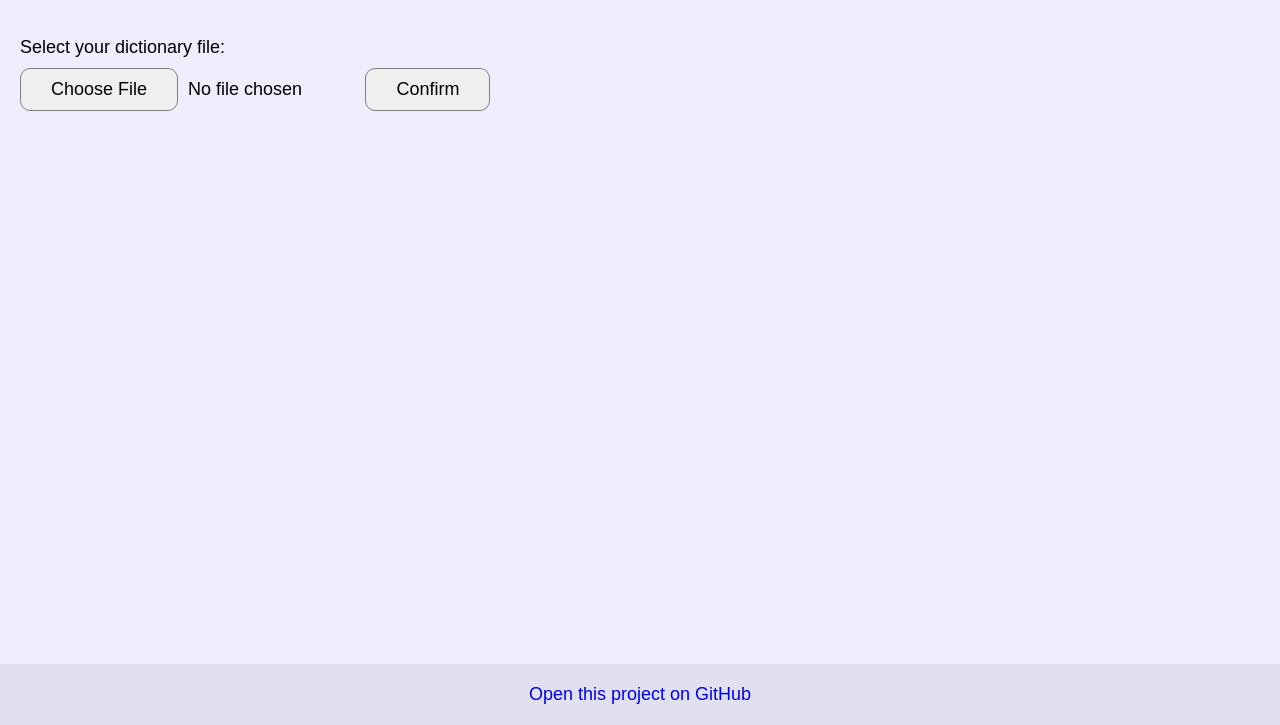
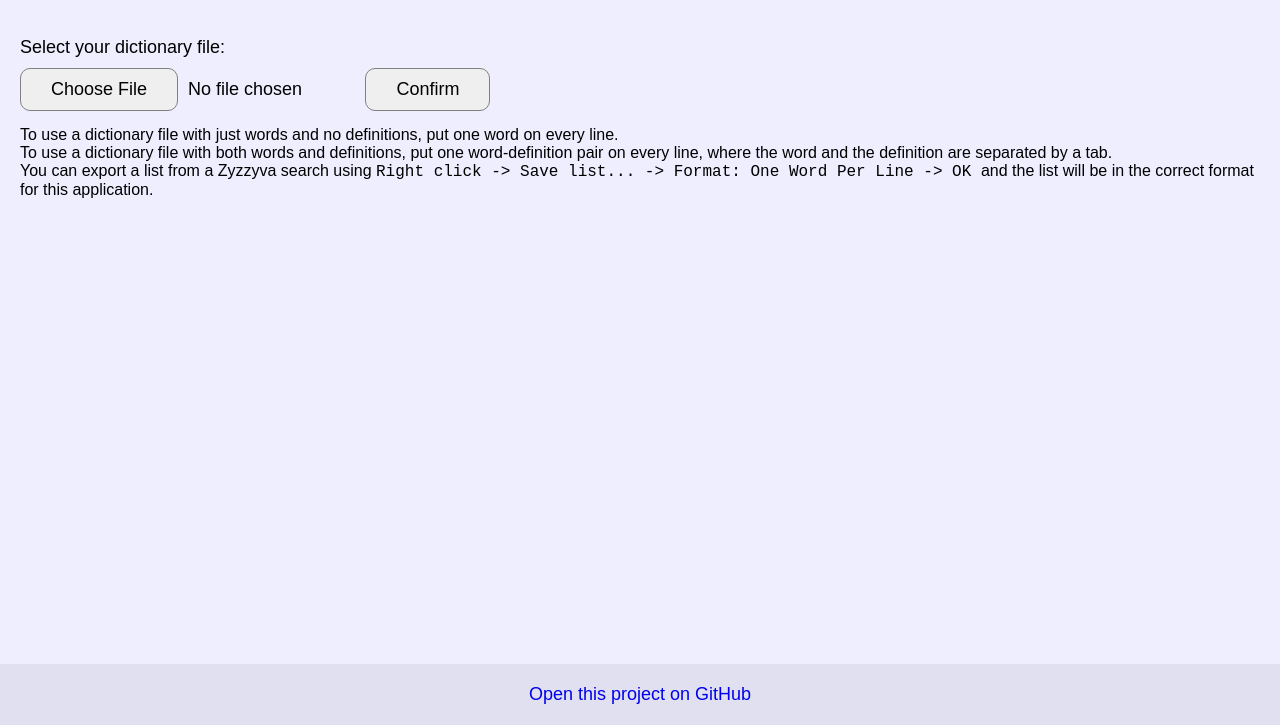
Before and after one commit to JamesZhang2/Scrabble-Phoney-Trainer, a plain HTML site: page index.html in a window 1280 px wide. Shown: the part 75-800 px from the top of the page. Drawn offline with Linux system fonts and the light colour scheme.

Commit message:
Add dictionary selection instructions

```diff
--- a/index.html
+++ b/index.html
@@ -19,7 +19,20 @@
                 <p class="dict-select-prompt">Select your dictionary file:</p>
                 <input type="file" id="dict-input" />
                 <button id="dict-confirm-btn">Confirm</button>
-                <pre id="file-contents"></pre>
+                <div class="dict-select-instructions">
+                    <p>
+                        To use a dictionary file with just words and no definitions, put one word on every line.
+                    </p>
+                    <p>
+                        To use a dictionary file with both words and definitions, put one word-definition pair on every
+                        line, where the word and the definition are separated by a tab.
+                    </p>
+                    <p>
+                        You can export a list from a Zyzzyva search using
+                        <code> Right click -> Save list... -> Format: One Word Per Line -> OK </code>
+                        and the list will be in the correct format for this application.
+                    </p>
+                </div>
             </div>
 
             <div class="quiz">
--- a/script.js
+++ b/script.js
@@ -40,7 +40,12 @@ function readDict() {
         const dictFile = dictInput.files[0];
         const reader = new FileReader();
         reader.onload = () => {
+            // TODO: Doesn't work yet - still proceeds to quiz even if dict is empty
             dict = parseDict(reader.result.trim());
+            if (Object.keys(dict).length === 0) {
+                alert("Please select a valid dictionary file.");
+                return;
+            }
             nextQuiz();
         };
         reader.readAsText(dictFile);
@@ -53,7 +58,7 @@ function readDict() {
         const dictSelect = document.querySelector(".dict-select");
         dictSelect.style.display = "none";
     } else {
-        alert("Please select a valid dictionary file.")
+        alert("Please select a valid dictionary file.");
     }
 }
 
@@ -67,17 +72,17 @@ function readDict() {
 function parseDict(raw) {
     result = {};
     lines = raw.split("\n");
-    if (lines[0].includes("\t")) {
-        // Dictionary contains definitions
-        hasDef = true;
-        for (line of lines) {
+    for (line of lines) {
+        if (line.trim() === "") {
+            continue;
+        }
+        if (line.includes("\t")) {
+            // Dictionary contains definitions
+            hasDef = true;
             wordDef = line.split("\t");
-            result[wordDef[0].trim()] = wordDef[1];
-        }
-    } else {
-        hasDef = false;
-        for (line of lines) {
-            result[line.trim()] = "";
+            result[wordDef[0].trim().toUpperCase()] = wordDef[1];
+        } else {
+            result[line.trim().toUpperCase()] = "";
         }
     }
     if (DEBUG) {
--- a/style.css
+++ b/style.css
@@ -11,7 +11,7 @@ body {
 .flex-container {
     display: flex;
     flex-direction: column;
-    height: 100vh;
+    min-height: 100vh;
 }
 
 p, h1 {
@@ -41,6 +41,11 @@ main {
     margin-bottom: 30px;
 }
 
+.dict-select {
+    width: fit-content;
+    margin: auto;
+}
+
 .dict-select-prompt {
     font-size: 18px;
     padding: 10px 0px;
@@ -68,6 +73,11 @@ main {
     background-color: #e6e6e6;
     transform: 0.1s;
     cursor: pointer;
+}
+
+.dict-select-instructions {
+    margin-top: 15px;
+    font-size: 16px;
 }
 
 .quiz {
```
